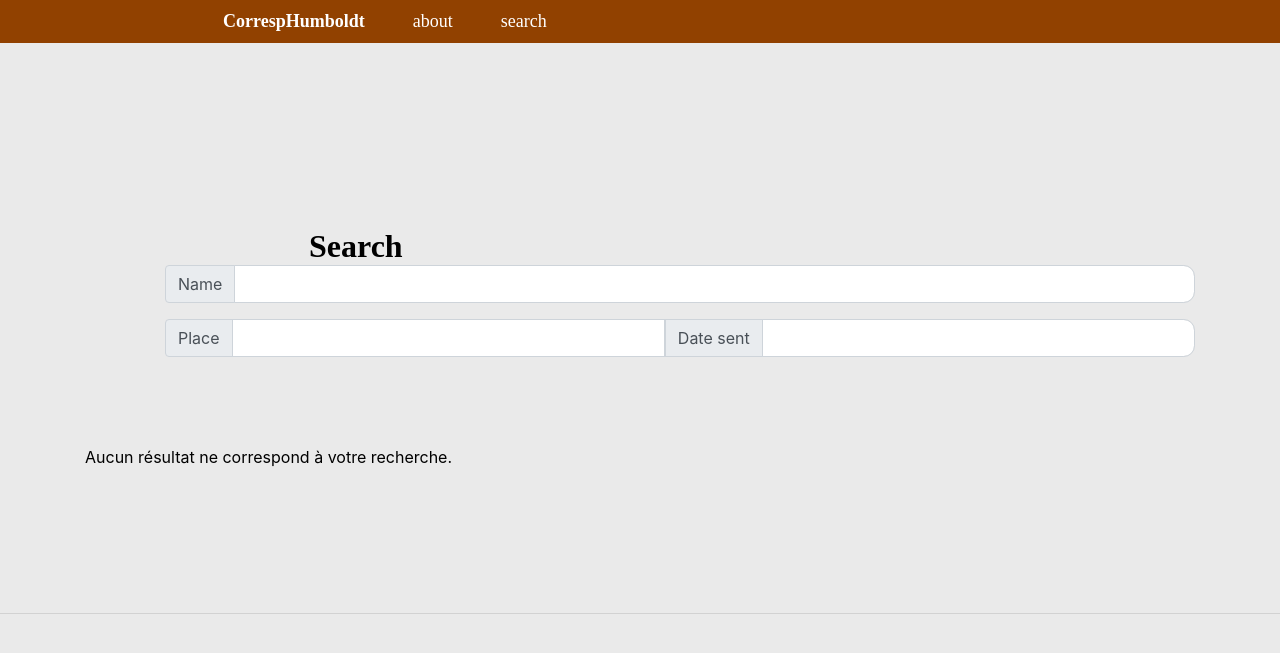
After one commit to axellelecroq/corresphumboldt, a Python web app: template app/templates/pages/search.html in a window 1280 px wide. The commit adds this page. Shown: the top 653 px of the page. Run offline with Jinja, Linux system fonts and the light colour scheme; the template is opened without the code that fills it, so the values that code supplies are empty; some libraries are stand-ins or nearby versions; some web fonts are replaced.

Commit message:
add search page and form

```diff
--- a/app/templates/container.html
+++ b/app/templates/container.html
@@ -10,6 +10,9 @@
             </li>
             <li class="nav-item">
                 <a class="nav-link" href="{{ url_for('about')}}">about</a>
+            </li>
+            <li class="nav-item">
+                <a class="nav-link" href="{{ url_for('search')}}">search</a>
             </li>
         </ul>
         <div>
--- /dev/null
+++ b/app/templates/pages/search.html
@@ -0,0 +1,54 @@
+{% extends 'container.html' %} {% block content %}
+
+<div>
+    <br>
+    <br>
+    <br>
+    <br>
+    <div class="container">
+        <h1>{%block title%}Search{%endblock title%}</h1>
+
+        <div style="margin-left:5em">
+            <form action="" method="GET">
+                <div class="input-group mb-3">
+                    <div class="input-group-prepend">
+                        <span class="input-group-text" id="basic-addon1">Name</span>
+                    </div>
+                    <input type="text" class="form-control" aria-label="name" aria-describedby="basic-addon1">
+                </div>
+                <div class="input-group mb-3">
+                    <div class="input-group-prepend">
+                        <span class="input-group-text" id="basic-addon1">Place</span>
+                    </div>
+                    <input type="text" class="form-control" aria-label="place" aria-describedby="basic-addon1">
+
+                    <div class="input-group-prepend">
+                        <span class="input-group-text" id="basic-addon1">Date sent</span>
+                    </div>
+                    <input type="text" class="form-control" aria-label="date" aria-describedby="basic-addon1">
+                </div>
+            </form>
+        </div>
+
+        <br> {% if search == True%}
+        <p style="margin-left: 275px; "><i>Veuillez entrer un ou plusieurs éléments de recherche.</i></p>
+        {% elif results%}
+        <p>Voici les résultats correspondants à votre recherche:</p>
+        <ul>
+            {% for person in results %}
+            <li class="results ">
+                <a href="{{ url_for( 'person', person_id=person.id)}} ">{{person.name}}, <em>{{person.firstname}}</a></em>
+            </li>
+            {% endfor %} {% else %}
+            <br>
+            <br>
+            <p>Aucun résultat ne correspond à votre recherche.</p>
+
+            {% endif %}
+        </ul>
+    </div>
+</div>
+<br>
+<br>
+<br>
+<br> {% endblock content %} {% block script %} {% endblock script %}
```
Also changed, not shown: app/routes.py (+8 -0 lines).
